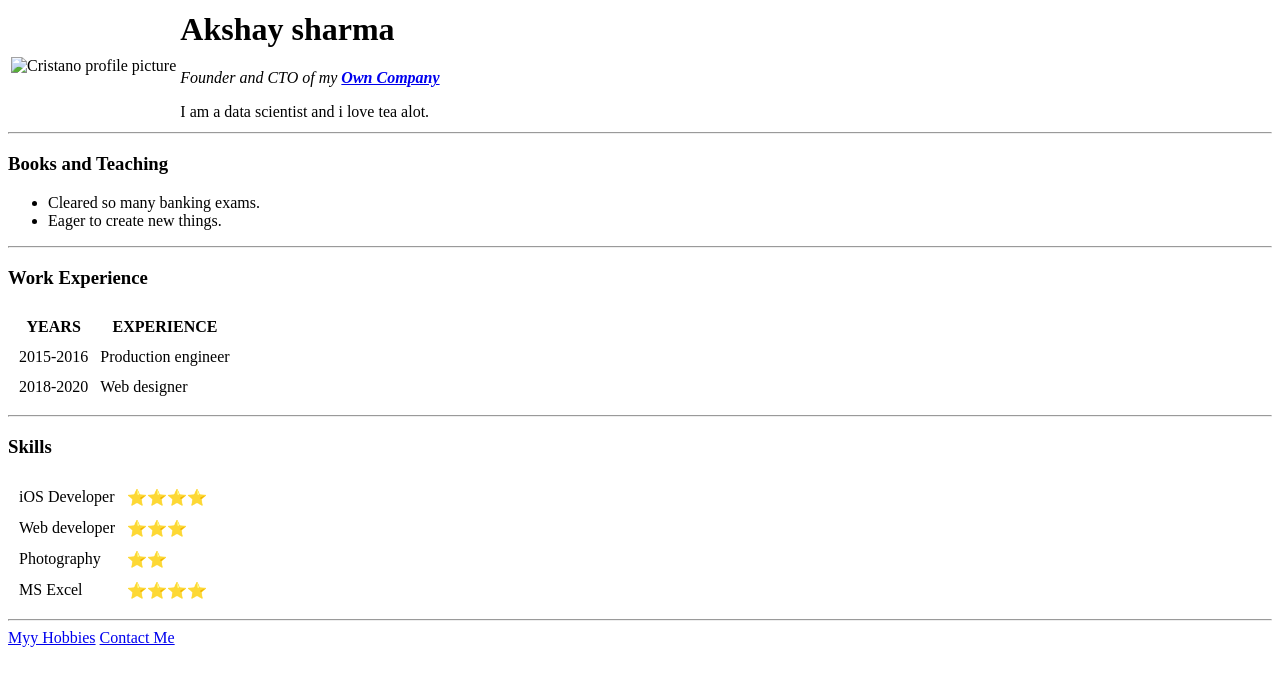
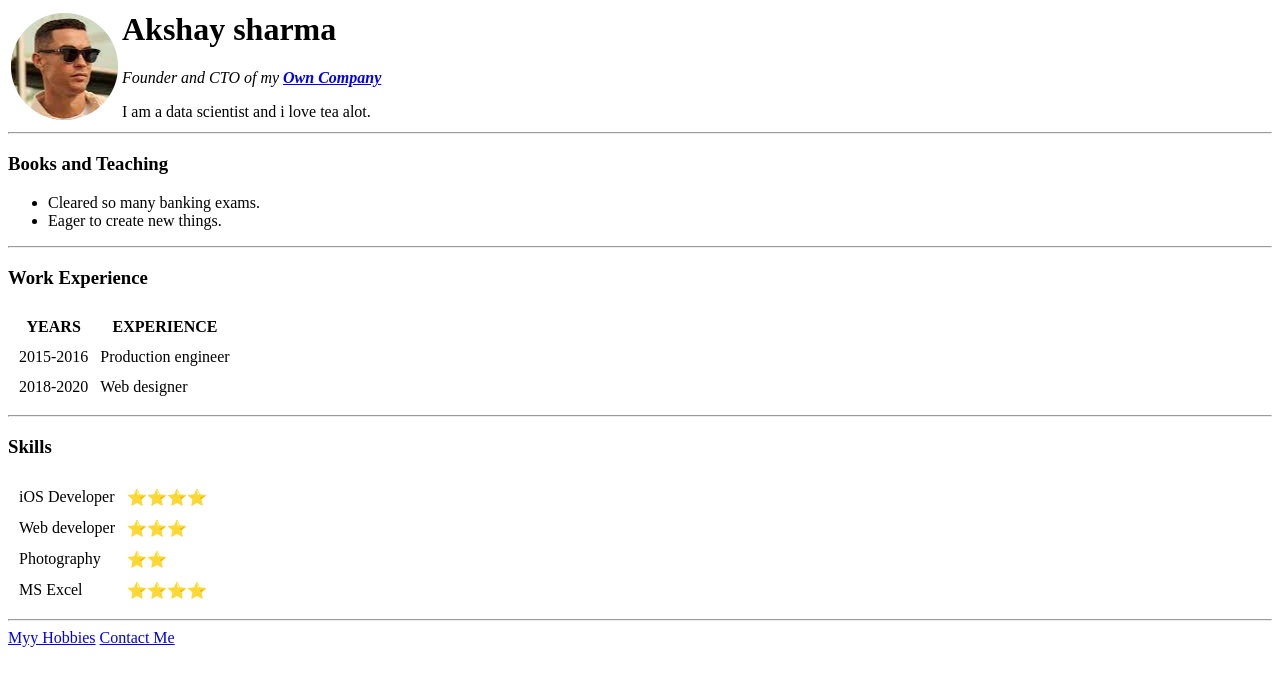
Before and after one commit to Msakki/cv, a plain HTML site: page index.html in a window 1280 px wide. Drawn offline with Linux system fonts and the light colour scheme.

Commit message:
Update index.html

```diff
--- a/index.html
+++ b/index.html
@@ -8,7 +8,7 @@
 <body>
   <table cellspacing="2">
     <tr>
-      <td><img src="download-modified.png" alt="Cristano profile picture"></td>
+      <td><img src="image/download-modified.png" alt="Cristano profile picture"></td>
       <td>
         <h1>Akshay sharma</h1>
         <p><em>Founder and CTO of my <strong><a href="https://www.freejobalert.com/">Own Company</a></strong></em></p>
```
